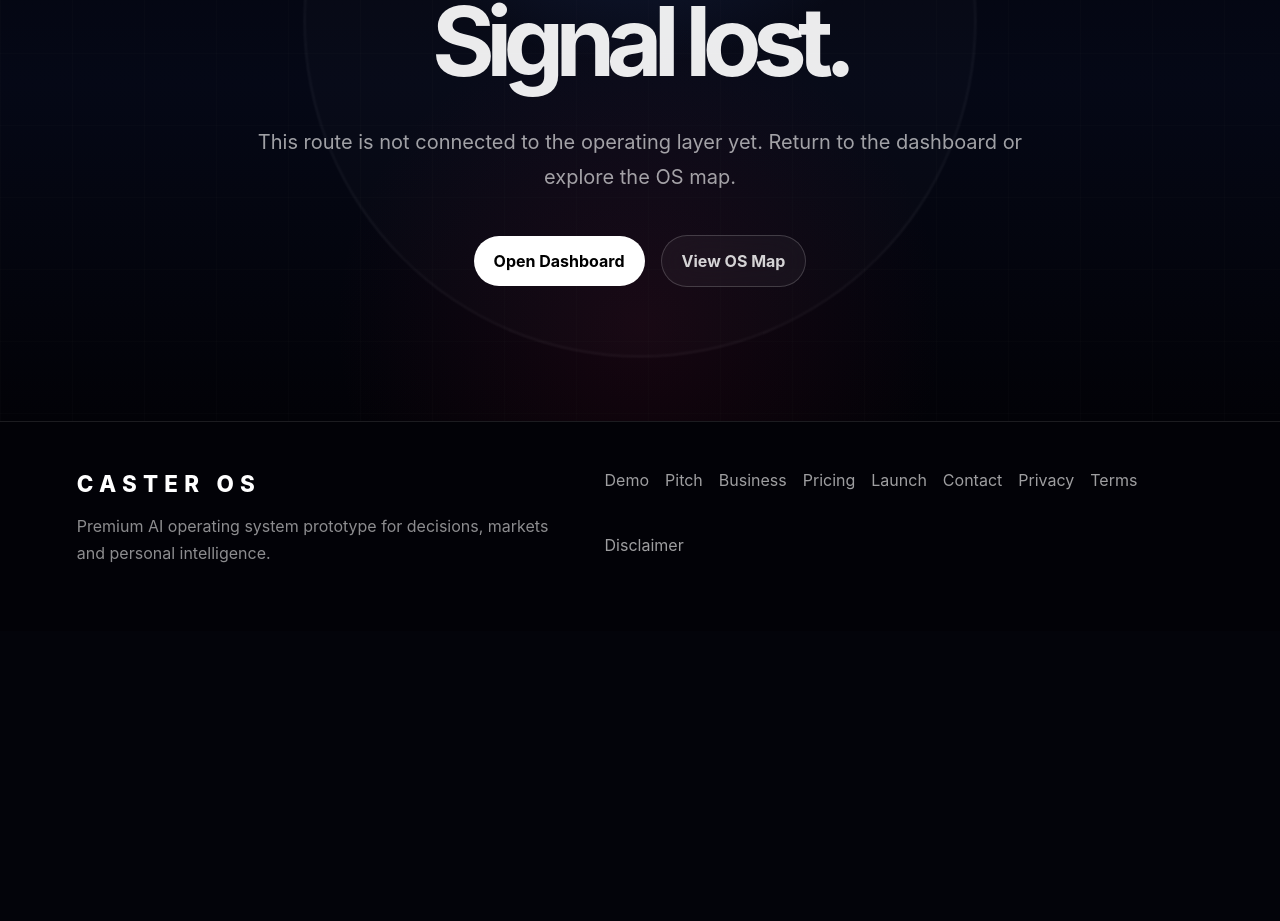
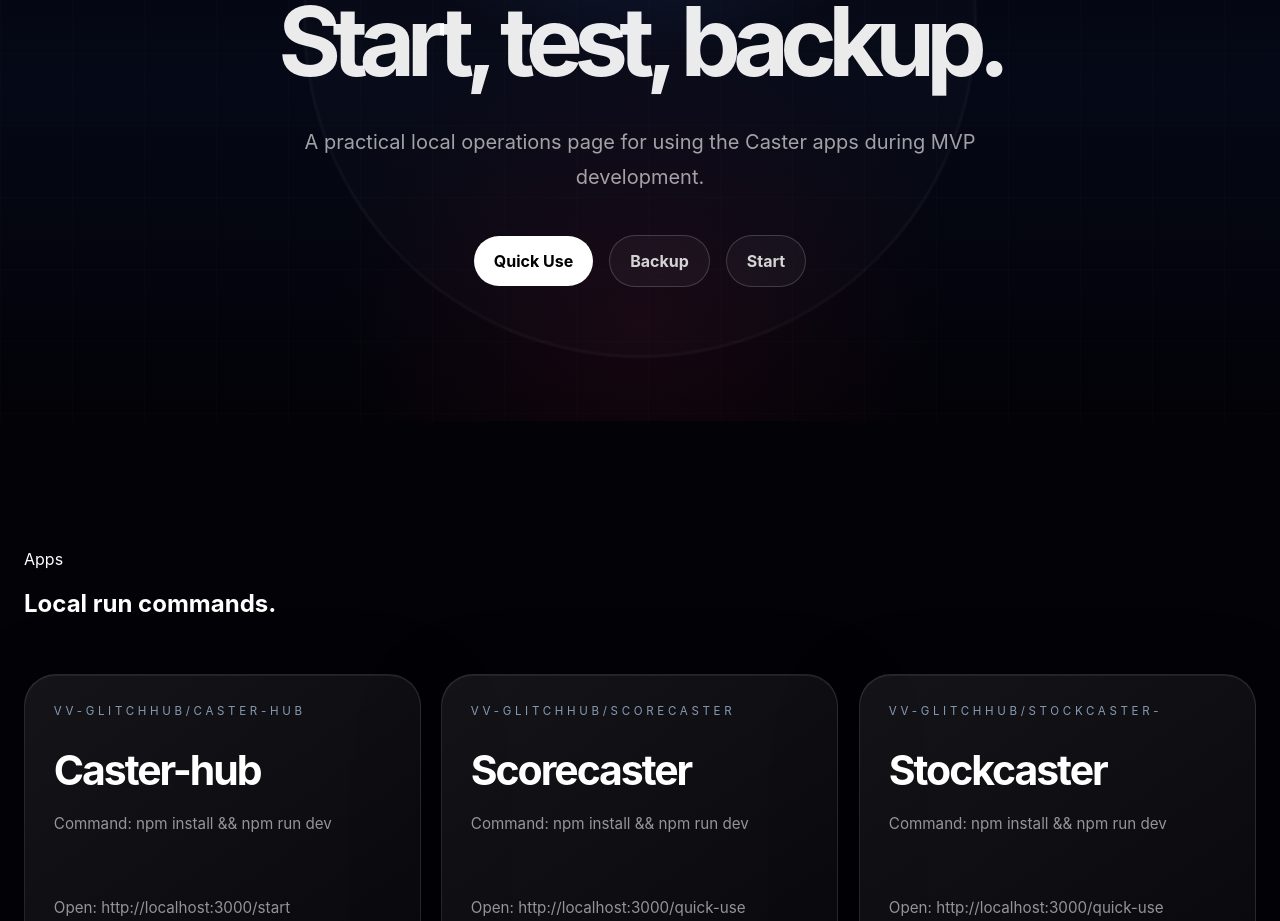
Before and after one commit to vv-glitchhub/Caster-hub, a Next.js app: page /runbook in a window 1280 px wide. Before the commit this address had no page. Shown: the part 379-1300 px from the top of the page. Before the commit the page ends 1010 px from the top, so only its background shows below. Built offline with nearby package versions, Linux system fonts and the light colour scheme.

Commit message:
Add runbook
* Add local runbook page

* Add runbook link to README

```diff
--- /dev/null
+++ b/app/runbook/page.tsx
@@ -0,0 +1,140 @@
+import MotionSurface from '../../components/MotionSurface'
+
+const apps = [
+  {
+    name: 'Caster-hub',
+    repo: 'vv-glitchhub/Caster-hub',
+    command: 'npm install && npm run dev',
+    open: 'http://localhost:3000/start',
+    ready: ['Start page', 'Quick Use Center', 'Backup page', 'Carcaster local forms', 'Travelcaster local forms'],
+    next: ['Supabase auth', 'Shared user profile', 'Cloud sync', 'Production deployment check']
+  },
+  {
+    name: 'Scorecaster',
+    repo: 'vv-glitchhub/scorecaster',
+    command: 'npm install && npm run dev',
+    open: 'http://localhost:3000/quick-use',
+    ready: ['Manual pick input', 'Local bet slip', 'Stake and odds fields', 'OK / CAUTION / SKIP risk decision'],
+    next: ['Connect live odds', 'Persist bet slip', 'Daily Top 3', 'CLV tracking']
+  },
+  {
+    name: 'Stockcaster',
+    repo: 'vv-glitchhub/Stockcaster-',
+    command: 'npm install && npm run dev',
+    open: 'http://localhost:3000/quick-use',
+    ready: ['Local holdings', 'Local watchlist', 'Portfolio value', 'P/L', 'Risk label'],
+    next: ['Live market data', 'Persistent portfolio', 'News feed', 'AI market brief']
+  },
+  {
+    name: 'Carcaster',
+    repo: 'vv-glitchhub/Caster-hub',
+    command: 'npm install && npm run dev',
+    open: 'http://localhost:3000/apps/carcaster',
+    ready: ['Fault input', 'Service input', 'Cost summary', 'P2177 demo logic', 'Maintenance workspace'],
+    next: ['Car profile editor', 'Fault history database', 'Fuel log', 'Reminder system']
+  },
+  {
+    name: 'Travelcaster',
+    repo: 'vv-glitchhub/Caster-hub',
+    command: 'npm install && npm run dev',
+    open: 'http://localhost:3000/apps/travelcaster',
+    ready: ['Trip budget', 'Trip item input', 'Planned spend', 'Remaining budget', 'Itinerary workspace'],
+    next: ['Trip database', 'Saved places', 'Packing checklist state', 'Route links']
+  }
+]
+
+const checks = [
+  'Run npm install in the repo folder.',
+  'Run npm run dev.',
+  'Open the listed URL.',
+  'Add at least one local item.',
+  'Open /backup in Caster-hub and copy a backup JSON.',
+  'Refresh browser and confirm saved local data appears again.'
+]
+
+export default function RunbookPage() {
+  return (
+    <main className="home-page">
+      <section className="home-hero">
+        <div className="home-bg" />
+        <div className="home-grid" />
+        <div className="home-orb" />
+        <div className="home-hero-inner">
+          <p className="home-eyebrow">Caster Runbook</p>
+          <h1 className="home-title">Runbook</h1>
+          <h2 className="home-subtitle">Start, test, backup.</h2>
+          <p className="home-lead">A practical local operations page for using the Caster apps during MVP development.</p>
+          <div className="home-actions">
+            <a className="primary-button" href="/quick-use">Quick Use</a>
+            <a className="secondary-button" href="/backup">Backup</a>
+            <a className="secondary-button" href="/start">Start</a>
+          </div>
+        </div>
+      </section>
+
+      <section className="home-section">
+        <div className="home-container">
+          <p className="section-label">Apps</p>
+          <h2 className="section-title">Local run commands.</h2>
+          <div className="home-module-grid">
+            {apps.map((app) => (
+              <MotionSurface key={app.name} className="home-module-card">
+                <p className="home-module-label">{app.repo}</p>
+                <h3 className="home-module-title">{app.name}</h3>
+                <p className="home-module-text">Command: {app.command}</p>
+                <p className="home-module-text">Open: {app.open}</p>
+              </MotionSurface>
+            ))}
+          </div>
+        </div>
+      </section>
+
+      <section className="home-section">
+        <div className="home-container">
+          <p className="section-label">Ready Now</p>
+          <h2 className="section-title">What can be used today.</h2>
+          <div className="home-module-grid">
+            {apps.map((app) => (
+              <MotionSurface key={`${app.name}-ready`} className="home-module-card min-h-0">
+                <p className="home-module-label">{app.name}</p>
+                <h3 className="home-module-title">Ready</h3>
+                <p className="home-module-text">{app.ready.join(' · ')}</p>
+              </MotionSurface>
+            ))}
+          </div>
+        </div>
+      </section>
+
+      <section className="home-section">
+        <div className="home-container">
+          <p className="section-label">Next Build</p>
+          <h2 className="section-title">What still needs production work.</h2>
+          <div className="home-module-grid">
+            {apps.map((app) => (
+              <MotionSurface key={`${app.name}-next`} className="home-module-card min-h-0">
+                <p className="home-module-label">{app.name}</p>
+                <h3 className="home-module-title">Next</h3>
+                <p className="home-module-text">{app.next.join(' · ')}</p>
+              </MotionSurface>
+            ))}
+          </div>
+        </div>
+      </section>
+
+      <section className="home-section">
+        <div className="home-container">
+          <p className="section-label">Smoke Test</p>
+          <h2 className="section-title">Use this checklist after each change.</h2>
+          <div className="home-highlight-grid">
+            {checks.map((check, index) => (
+              <MotionSurface key={check} className="home-highlight-card">
+                <p className="home-card-title">Step {index + 1}</p>
+                <p className="home-card-text">{check}</p>
+              </MotionSurface>
+            ))}
+          </div>
+        </div>
+      </section>
+    </main>
+  )
+}
```
Also changed, not shown: 1 other file (tests, documents, lock files or other folders).
